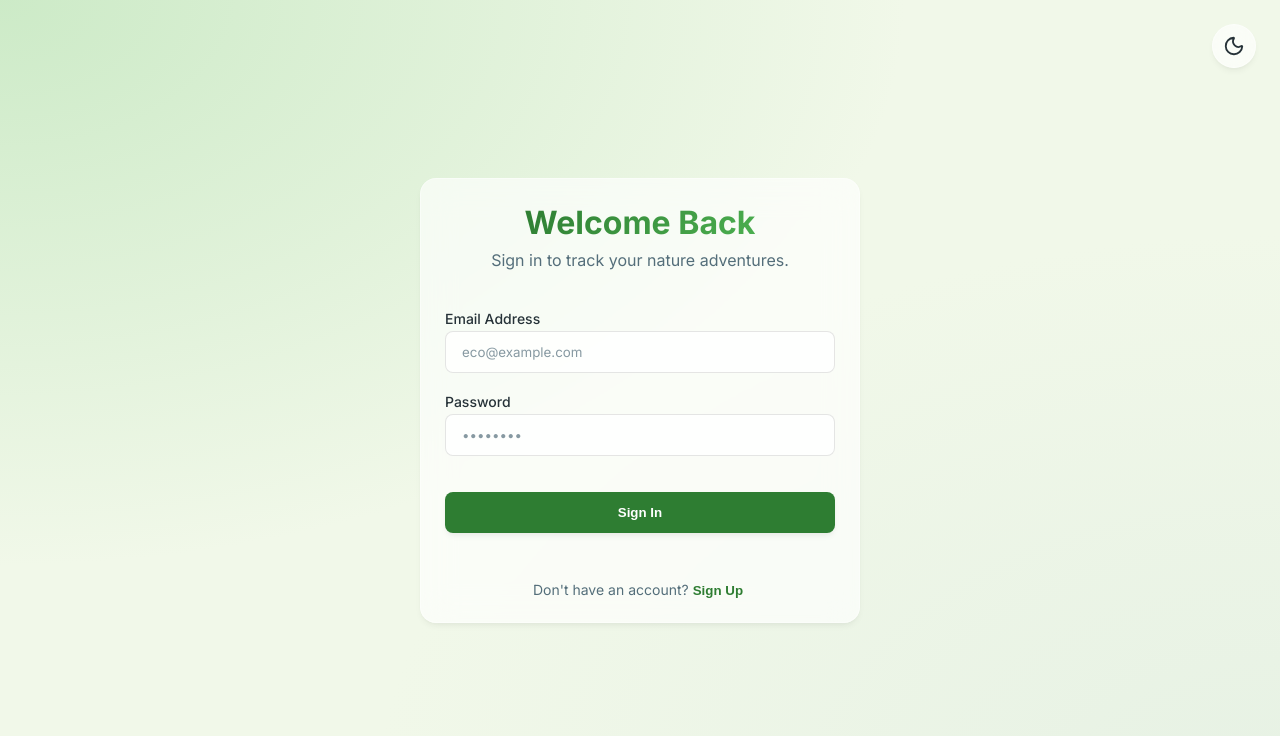
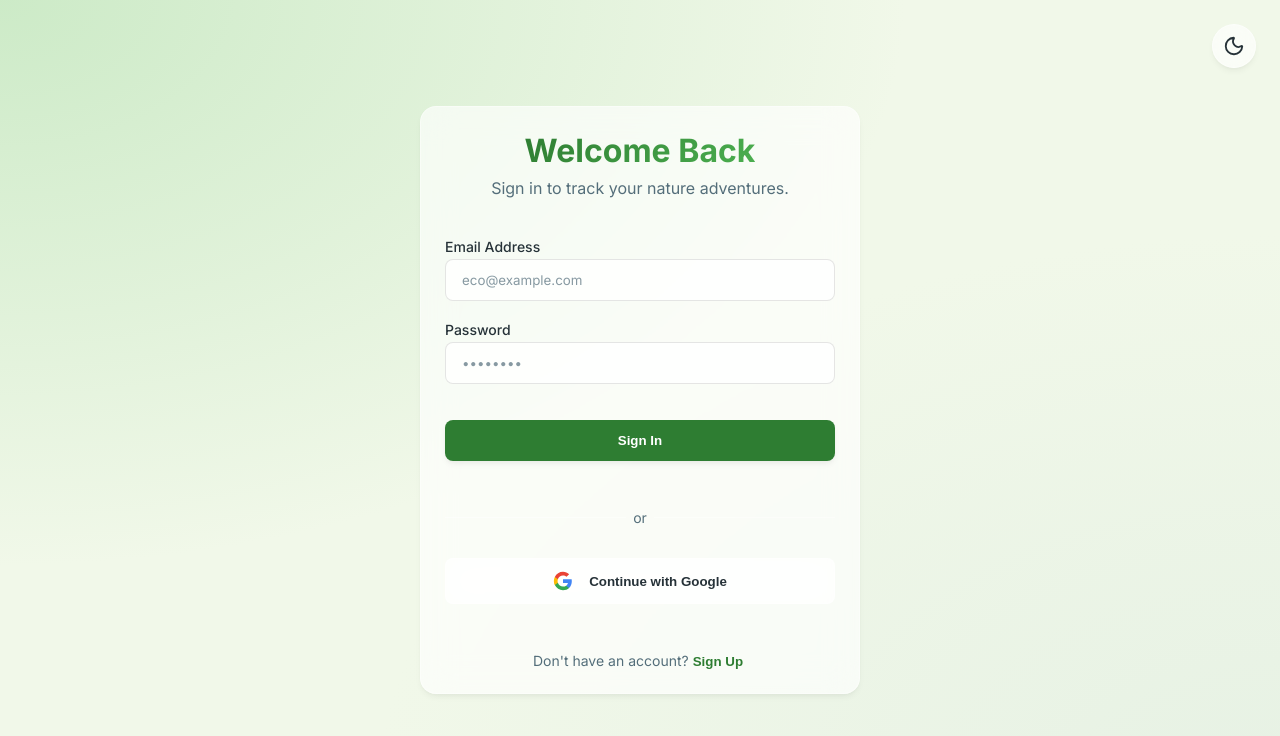
Before and after one commit to yavsanmahmutcan8-source/EcoHealth, a React (Vite) app in the folder frontend/: page / in a window 1280 px wide. Shown: the top 736 px of the page. Built offline with nearby package versions, Linux system fonts and the light colour scheme.

Commit message:
feat: add ui for google login

```diff
--- a/frontend/index.html
+++ b/frontend/index.html
@@ -4,7 +4,8 @@
     <meta charset="UTF-8" />
     <link rel="icon" type="image/svg+xml" href="/favicon.svg" />
     <meta name="viewport" content="width=device-width, initial-scale=1.0" />
-    <title>temp-vite-app</title>
+    <meta name="description" content="EcoHealth - Your personalized nature guide and health coach." />
+    <title>EcoHealth | Premium Nature Guide</title>
   </head>
   <body>
     <div id="root"></div>
--- a/frontend/src/features/auth/AuthPage.jsx
+++ b/frontend/src/features/auth/AuthPage.jsx
@@ -19,6 +19,11 @@
       setIsLoading(false);
       addToast(isLogin ? "Successfully logged in!" : "Account created successfully!", "success");
     }, 1500);
+  };
+
+  const handleGoogleLogin = () => {
+    // Show a toast that backend integration is required
+    addToast("Google Sign-In requires Backend API configuration (Phase 2)", "info");
   };
 
   return (
@@ -55,6 +60,18 @@
           </Button>
         </form>
 
+        <div className={styles.divider}>or</div>
+
+        <Button type="button" variant="secondary" onClick={handleGoogleLogin}>
+          <svg className={styles.googleIcon} viewBox="0 0 24 24">
+            <path d="M22.56 12.25c0-.78-.07-1.53-.2-2.25H12v4.26h5.92c-.26 1.37-1.04 2.53-2.21 3.31v2.77h3.57c2.08-1.92 3.28-4.74 3.28-8.09z" fill="#4285F4"/>
+            <path d="M12 23c2.97 0 5.46-.98 7.28-2.66l-3.57-2.77c-.98.66-2.23 1.06-3.71 1.06-2.86 0-5.29-1.93-6.16-4.53H2.18v2.84C3.99 20.53 7.7 23 12 23z" fill="#34A853"/>
+            <path d="M5.84 14.09c-.22-.66-.35-1.36-.35-2.09s.13-1.43.35-2.09V7.07H2.18C1.43 8.55 1 10.22 1 12s.43 3.45 1.18 4.93l2.85-2.22.81-.62z" fill="#FBBC05"/>
+            <path d="M12 5.38c1.62 0 3.06.56 4.21 1.64l3.15-3.15C17.45 2.09 14.97 1 12 1 7.7 1 3.99 3.47 2.18 7.07l3.66 2.84c.87-2.6 3.3-4.53 6.16-4.53z" fill="#EA4335"/>
+          </svg>
+          Continue with Google
+        </Button>
+
         <div className={styles.toggleAction}>
           {isLogin ? "Don't have an account?" : "Already have an account?"}
           <button type="button" onClick={() => setIsLogin(!isLogin)}>
--- a/frontend/src/features/auth/AuthPage.module.css
+++ b/frontend/src/features/auth/AuthPage.module.css
@@ -53,3 +53,33 @@
 .toggleAction button:hover {
   text-decoration: underline;
 }
+
+.divider {
+  display: flex;
+  align-items: center;
+  text-align: center;
+  margin: 1.5rem 0 0.5rem 0;
+  color: var(--color-text-muted);
+  font-size: 0.875rem;
+}
+
+.divider::before,
+.divider::after {
+  content: '';
+  flex: 1;
+  border-bottom: 1px solid var(--glass-border);
+}
+
+.divider:not(:empty)::before {
+  margin-right: .5em;
+}
+
+.divider:not(:empty)::after {
+  margin-left: .5em;
+}
+
+.googleIcon {
+  width: 20px;
+  height: 20px;
+  margin-right: 0.5rem;
+}
```
Also changed, not shown: 1 other file (tests, documents, lock files or other folders).
